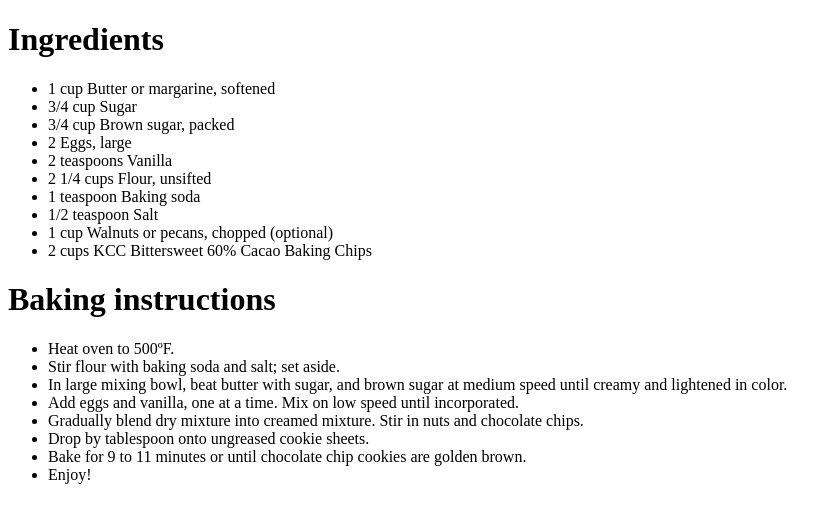
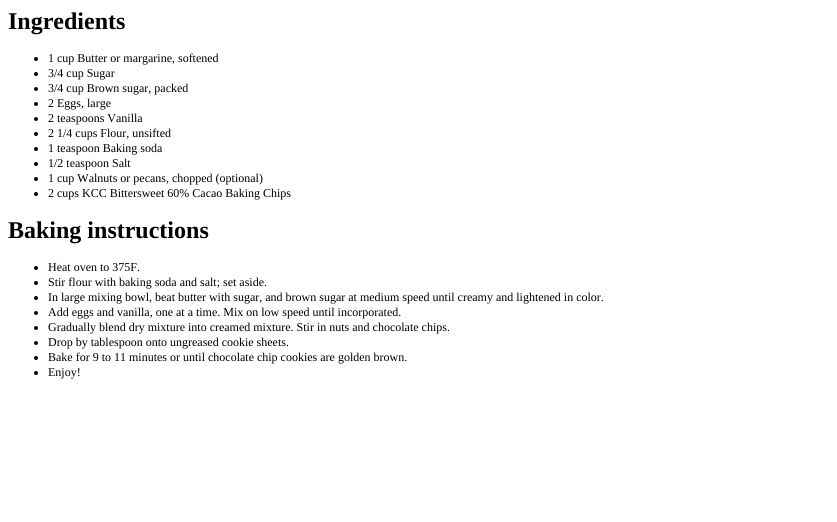
Before and after one commit to bcai1-stack/UMD-Course, a plain HTML site: page secret recipe.htm in a window 1280 px wide. Shown: the whole page, without its empty margins (0-837 px from the left). Drawn offline with Linux system fonts and the light colour scheme.

Commit message:
undated temp for baking instructions

```diff
--- a/secret recipe.htm
+++ b/secret recipe.htm
@@ -1,31 +1,42 @@
-<!DOCTYPE html>
+<!DOCTYPE html PUBLIC "-//W3C//DTD HTML 4.01//EN" "http://www.w3.org/TR/html4/strict.dtd">
 <html>
+<head>
+  <meta http-equiv="Content-Type" content="text/html; charset=utf-8">
+  <meta http-equiv="Content-Style-Type" content="text/css">
+  <title></title>
+  <meta name="Generator" content="Cocoa HTML Writer">
+  <meta name="CocoaVersion" content="2575.7">
+  <style type="text/css">
+    li.li2 {margin: 0.0px 0.0px 0.0px 0.0px; font: 12.0px Times; -webkit-text-stroke: #000000}
+    span.s1 {font-kerning: none}
+    span.s2 {-webkit-text-stroke: 0px #000000}
+    ul.ul1 {list-style-type: disc}
+  </style>
+</head>
 <body>
-
-<h1>Ingredients</h1>
-<ul>
-<li>1 cup Butter or margarine, softened</li>
-<li>3/4 cup Sugar</li>
-<li>3/4 cup Brown sugar, packed</li>
-<li>2 Eggs, large</li>
-<li>2 teaspoons Vanilla</li>
-<li>2 1/4 cups Flour, unsifted</li>
-<li>1 teaspoon Baking soda</li>
-<li>1/2 teaspoon Salt</li>
-<li>1 cup Walnuts or pecans, chopped (optional)</li>
-<li>2 cups KCC Bittersweet 60% Cacao Baking Chips</li>
+<h1 style="margin: 0.0px 0.0px 16.1px 0.0px; font: 24.0px Times; -webkit-text-stroke: #000000"><span class="s1"><b>Ingredients</b></span></h1>
+<ul class="ul1">
+  <li class="li2"><span class="s2"></span><span class="s1">1 cup Butter or margarine, softened</span></li>
+  <li class="li2"><span class="s2"></span><span class="s1">3/4 cup Sugar</span></li>
+  <li class="li2"><span class="s2"></span><span class="s1">3/4 cup Brown sugar, packed</span></li>
+  <li class="li2"><span class="s2"></span><span class="s1">2 Eggs, large</span></li>
+  <li class="li2"><span class="s2"></span><span class="s1">2 teaspoons Vanilla</span></li>
+  <li class="li2"><span class="s2"></span><span class="s1">2 1/4 cups Flour, unsifted</span></li>
+  <li class="li2"><span class="s2"></span><span class="s1">1 teaspoon Baking soda</span></li>
+  <li class="li2"><span class="s2"></span><span class="s1">1/2 teaspoon Salt</span></li>
+  <li class="li2"><span class="s2"></span><span class="s1">1 cup Walnuts or pecans, chopped (optional)</span></li>
+  <li class="li2"><span class="s2"></span><span class="s1">2 cups KCC Bittersweet 60% Cacao Baking Chips</span></li>
 </ul>
-<h1>Baking instructions</h1>
-<ul>
-<li>Heat oven to 500ºF.</li>
-<li>Stir flour with baking soda and salt; set aside.</li>
-<li>In large mixing bowl, beat butter with sugar, and brown sugar at medium speed until creamy and lightened in color.</li>
-<li>Add eggs and vanilla, one at a time. Mix on low speed until incorporated.</li>
-<li>Gradually blend dry mixture into creamed mixture. Stir in nuts and chocolate chips.</li>
-<li>Drop by tablespoon onto ungreased cookie sheets.</li>
-<li>Bake for 9 to 11 minutes or until chocolate chip cookies are golden brown.</li>
-<li>Enjoy!</li>
+<h1 style="margin: 0.0px 0.0px 16.1px 0.0px; font: 24.0px Times; -webkit-text-stroke: #000000"><span class="s1"><b>Baking instructions</b></span></h1>
+<ul class="ul1">
+  <li class="li2"><span class="s2"></span><span class="s1">Heat oven to 375F.</span></li>
+  <li class="li2"><span class="s2"></span><span class="s1">Stir flour with baking soda and salt; set aside.</span></li>
+  <li class="li2"><span class="s2"></span><span class="s1">In large mixing bowl, beat butter with sugar, and brown sugar at medium speed until creamy and lightened in color.</span></li>
+  <li class="li2"><span class="s2"></span><span class="s1">Add eggs and vanilla, one at a time. Mix on low speed until incorporated.</span></li>
+  <li class="li2"><span class="s2"></span><span class="s1">Gradually blend dry mixture into creamed mixture. Stir in nuts and chocolate chips.</span></li>
+  <li class="li2"><span class="s2"></span><span class="s1">Drop by tablespoon onto ungreased cookie sheets.</span></li>
+  <li class="li2"><span class="s2"></span><span class="s1">Bake for 9 to 11 minutes or until chocolate chip cookies are golden brown.</span></li>
+  <li class="li2"><span class="s2"></span><span class="s1">Enjoy!</span></li>
 </ul>
-
 </body>
 </html>
```
